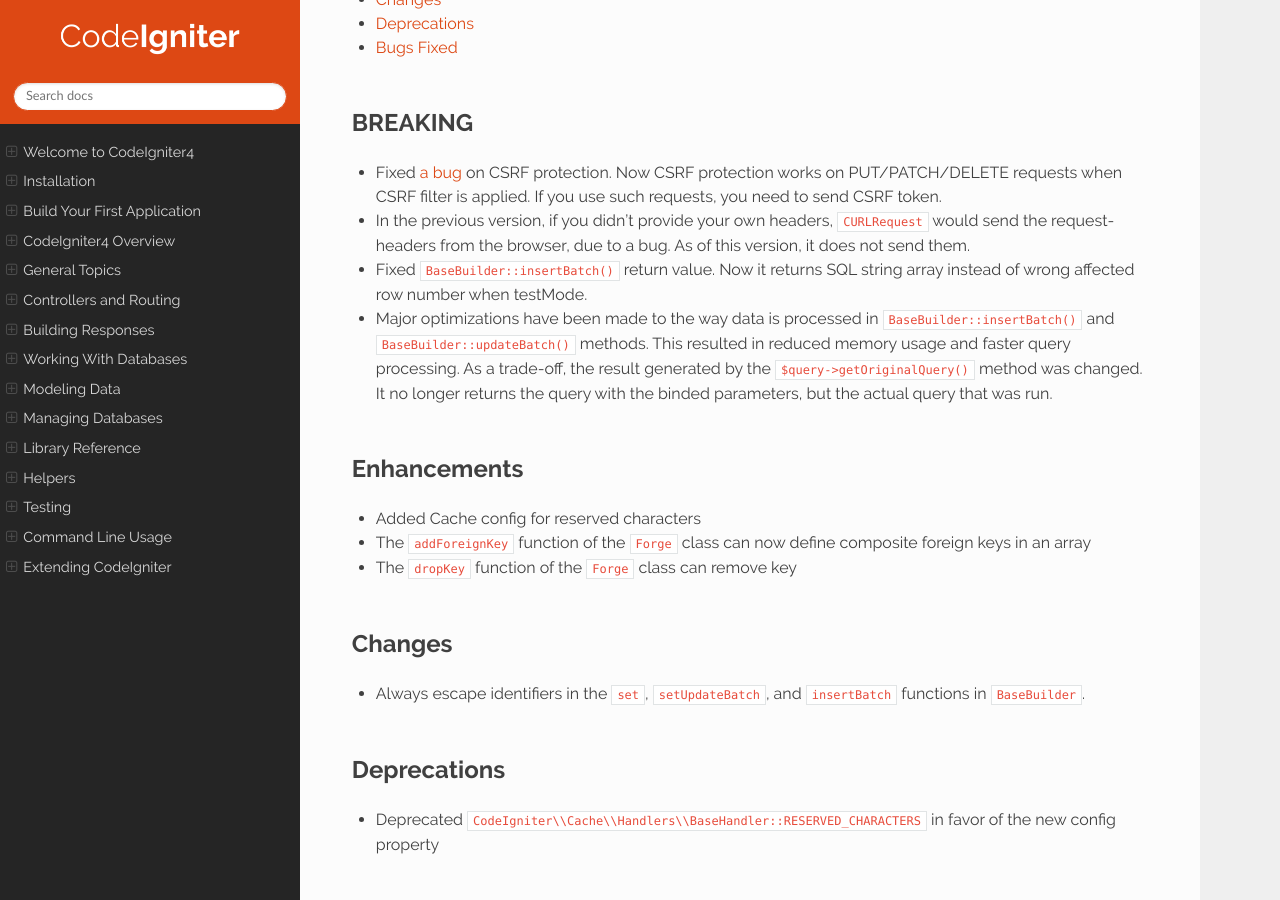
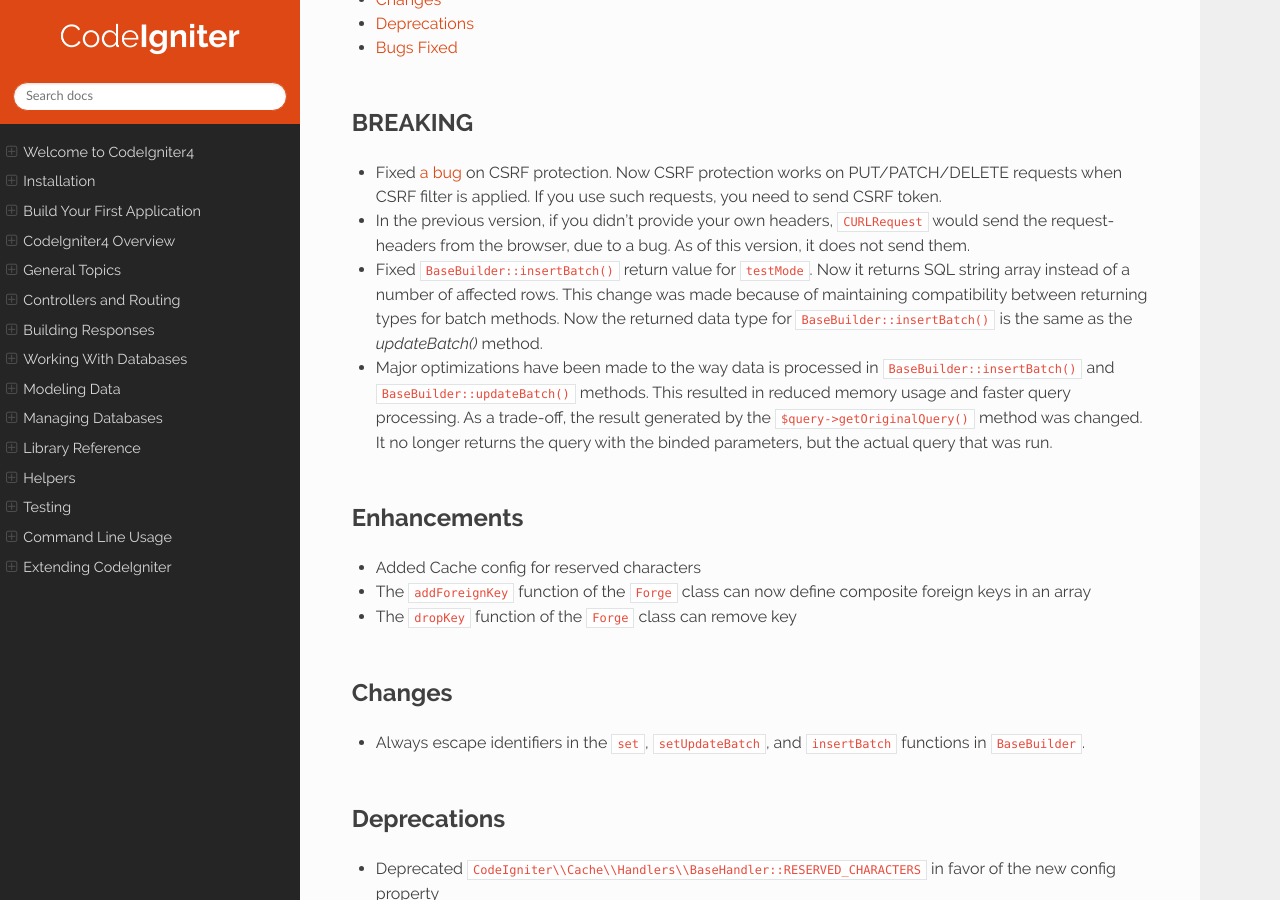
Before and after one commit to NEKOGET/ci4_user_guide_src, a Sphinx documentation site: the page built from source/changelogs/v4.1.5.rst, in a window 1280 px wide and 900 px high, scrolled down 312 px. Built offline with Sphinx 7.4.7 and the Read the Docs theme 2.0.0, drawn with Linux system fonts in a browser that asks for light colours.

Commit message:
docs: add the reason for the change
Co-authored-by: Michal Sniatala <michal@sniatala.pl>

```diff
--- a/source/changelogs/v4.1.5.rst
+++ b/source/changelogs/v4.1.5.rst
@@ -14,7 +14,7 @@ BREAKING
 
 - Fixed `a bug <https://github.com/codeigniter4/CodeIgniter4/issues/2913>`_ on CSRF protection. Now CSRF protection works on PUT/PATCH/DELETE requests when CSRF filter is applied. If you use such requests, you need to send CSRF token.
 - In the previous version, if you didn't provide your own headers, ``CURLRequest`` would send the request-headers from the browser, due to a bug. As of this version, it does not send them.
-- Fixed ``BaseBuilder::insertBatch()`` return value. Now it returns SQL string array instead of wrong affected row number when testMode.
+- Fixed ``BaseBuilder::insertBatch()`` return value for ``testMode``. Now it returns SQL string array instead of a number of affected rows. This change was made because of maintaining compatibility between returning types for batch methods. Now the returned data type for ``BaseBuilder::insertBatch()`` is the same as the `updateBatch()` method.
 - Major optimizations have been made to the way data is processed in ``BaseBuilder::insertBatch()`` and ``BaseBuilder::updateBatch()`` methods. This resulted in reduced memory usage and faster query processing. As a trade-off, the result generated by the ``$query->getOriginalQuery()`` method was changed. It no longer returns the query with the binded parameters, but the actual query that was run.
 
 Enhancements
```
